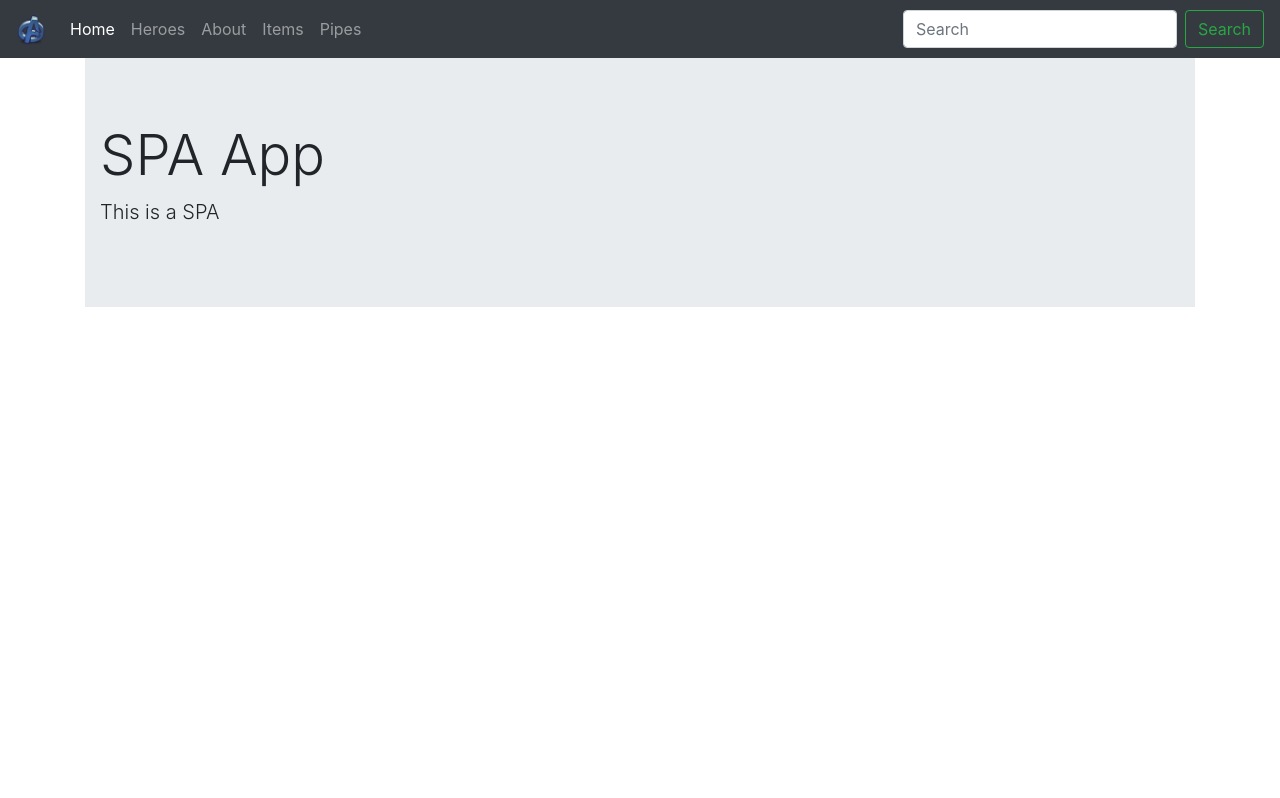
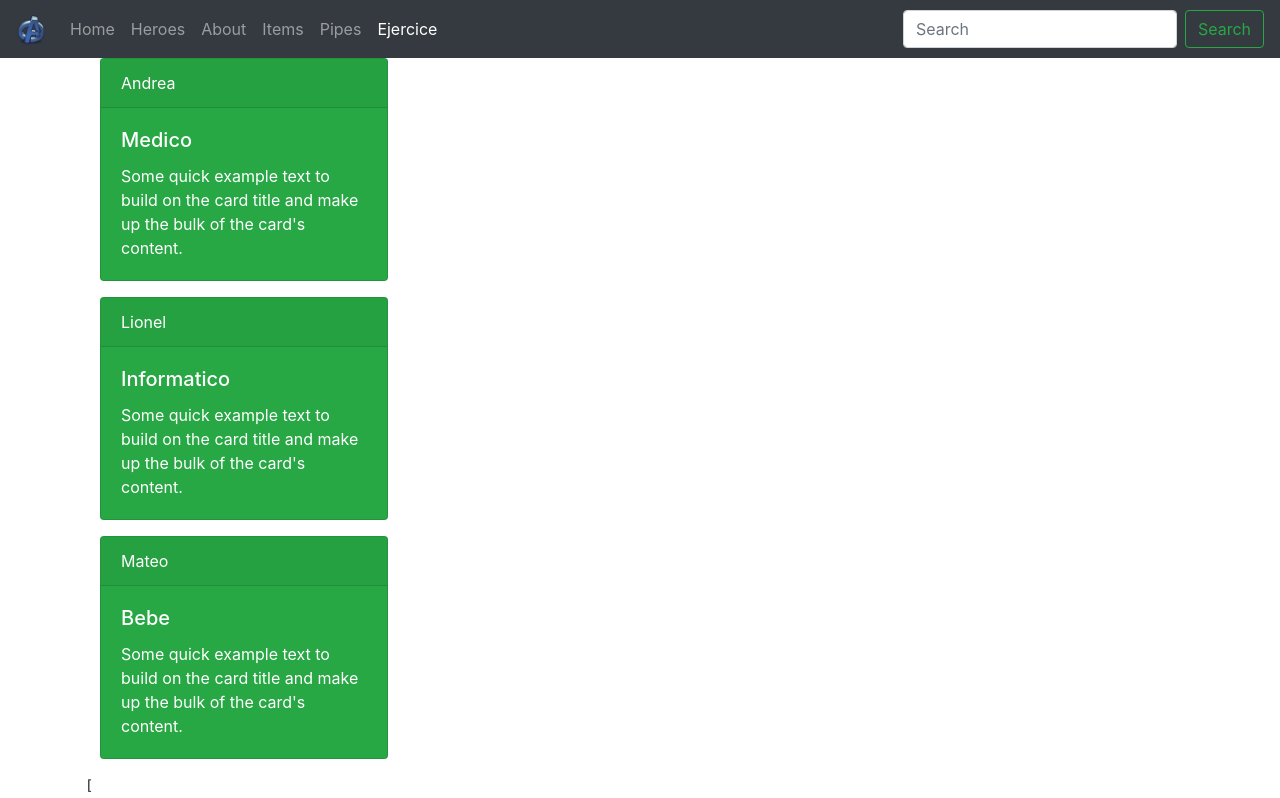
Before and after one commit to lioneltolosa/spa, an Angular app: page /ejercice in a window 1280 px wide. Before the commit this address led to /home. Shown: the top 798 px of the page. Built offline with nearby package versions, Linux system fonts and the light colour scheme.

Commit message:
Exercices services and pipes

```diff
--- a/src/app/app.module.ts
+++ b/src/app/app.module.ts
@@ -22,6 +22,7 @@ import { PipesComponent } from './components/pipes/pipes.component';
 // Pipes
 import {CapitalizadoPipe} from './pipes/capitalizado.pipe';
 import {ContrasenaPipe} from './pipes/contrasena.pipe';
+import { ExerciseComponent } from './components/exercise/exercise.component';
 
 @NgModule({
   declarations: [
@@ -36,7 +37,8 @@ import {ContrasenaPipe} from './pipes/contrasena.pipe';
     ItemsComponent,
     PipesComponent,
     CapitalizadoPipe,
-    ContrasenaPipe
+    ContrasenaPipe,
+    ExerciseComponent
   ],
   imports: [
     BrowserModule,
--- a/src/app/app.routes.ts
+++ b/src/app/app.routes.ts
@@ -7,6 +7,7 @@ import { HeroeComponent } from './components/heroe/heroe.component';
 import { BuscarComponent } from './components/buscar/buscar.component';
 import { ItemsComponent } from './components/items/items.component';
 import { PipesComponent } from './components/pipes/pipes.component';
+import { ExerciseComponent } from './components/exercise/exercise.component';
 
 const APP_ROUTES: Routes = [
     {path: 'home', component: HomeComponent},
@@ -16,6 +17,7 @@ const APP_ROUTES: Routes = [
     {path: 'buscar/:termino', component: BuscarComponent },
     {path: 'items', component: ItemsComponent },
     {path: 'pipes', component: PipesComponent},
+    {path: 'ejercice', component: ExerciseComponent},
     {path: '**', pathMatch: 'full', redirectTo: 'home'}
 ];
 
--- /dev/null
+++ b/src/app/components/exercise/ejercice.ts
@@ -0,0 +1,7 @@
+export interface Ejercice {
+    nombre: String;
+    apellido: String;
+    edad: Number;
+    profesion: String;
+    numeroDeHijos: Number;
+}
--- /dev/null
+++ b/src/app/components/exercise/exercise.component.html
@@ -0,0 +1,11 @@
+<div class="container">
+    <div *ngFor="let i of peoples" class="card text-white bg-success mb-3" style="max-width: 18rem;">
+        <div class="card-header">{{i.nombre}}</div>
+        <div class="card-body">
+            <h5 class="card-title">{{i.profesion}}</h5>
+            <p class="card-text">Some quick example text to build on the card title and make up the bulk of the card's content.</p>
+        </div>
+    </div>
+</div>
+
+<pre>{{ peoples | json}}</pre>
--- /dev/null
+++ b/src/app/components/exercise/exercise.component.ts
@@ -0,0 +1,28 @@
+import { Component, OnInit } from '@angular/core';
+import { ExerciseService } from './exercise.service';
+import { Ejercice } from './ejercice';
+
+@Component({
+  selector: 'app-exercise',
+  templateUrl: './exercise.component.html',
+  styleUrls: ['./exercise.component.css']
+})
+export class ExerciseComponent implements OnInit {
+
+  peoples: Ejercice[] = [];
+
+  mia = {
+    nombre: 'Andrea sanchez',
+    apodo: 'Linda - bonita - Cochita '
+  };
+
+
+  constructor(private exerciseService: ExerciseService) {
+    console.log('Servicio del ejercicio listo');
+  }
+
+  ngOnInit() {
+    this.peoples = this.exerciseService.getPeoples();
+  }
+
+}
--- /dev/null
+++ b/src/app/components/exercise/exercise.service.ts
@@ -0,0 +1,38 @@
+import { Injectable } from '@angular/core';
+import { Ejercice } from './ejercice';
+
+@Injectable({
+  providedIn: 'root'
+})
+export class ExerciseService {
+
+  private peoples: Ejercice[] = [
+      {
+        nombre: 'Andrea',
+        apellido: 'Sanchez',
+        edad: 31,
+        profesion: 'Medico',
+        numeroDeHijos: 2
+      },
+      {
+        nombre: 'Lionel',
+        apellido: 'Tolosa',
+        edad: 31,
+        profesion: 'Informatico',
+        numeroDeHijos: 2
+      },
+      {
+        nombre: 'Mateo',
+        apellido: 'Tolosa',
+        edad: 1,
+        profesion: 'Bebe',
+        numeroDeHijos: 1
+      }
+  ];
+
+  constructor() { }
+
+  getPeoples(): Ejercice[] {
+    return this.peoples;
+  }
+}
--- a/src/app/components/items/items.service.ts
+++ b/src/app/components/items/items.service.ts
@@ -12,10 +12,6 @@ export class ItemsService {
     console.log('Servicio listo de los items');
   }
 
-  // getItems(): Items[] {
-  //   return ITEMS;
-  // }
-
   getItems(): Observable<Items[]> {
     return of(ITEMS);
   }
--- a/src/app/components/shared/navbar/navbar.component.html
+++ b/src/app/components/shared/navbar/navbar.component.html
@@ -22,6 +22,9 @@
             <li class="nav-item" routerLinkActive="active">
                 <a class="nav-link" [routerLink]="['pipes']">Pipes</a>
             </li>
+            <li class="nav-item" routerLinkActive="active">
+                <a class="nav-link" [routerLink]="['ejercice']">Ejercice</a>
+            </li>
         </ul>
         <form class="form-inline my-2 my-lg-0">
             <input class="form-control mr-sm-2" type="search" placeholder="Search" aria-label="Search" (keyup.enter)="buscarHeroe(buscarTexto.value)" #buscarTexto>
```
Also changed, not shown: src/app/components/exercise/exercise.component.css (added), 1 other file (tests, documents, lock files or other folders).
